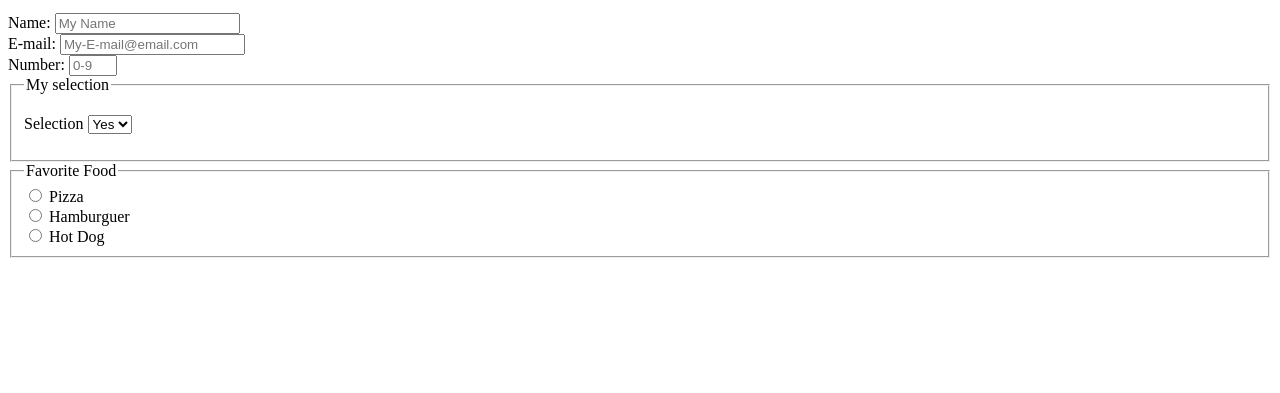
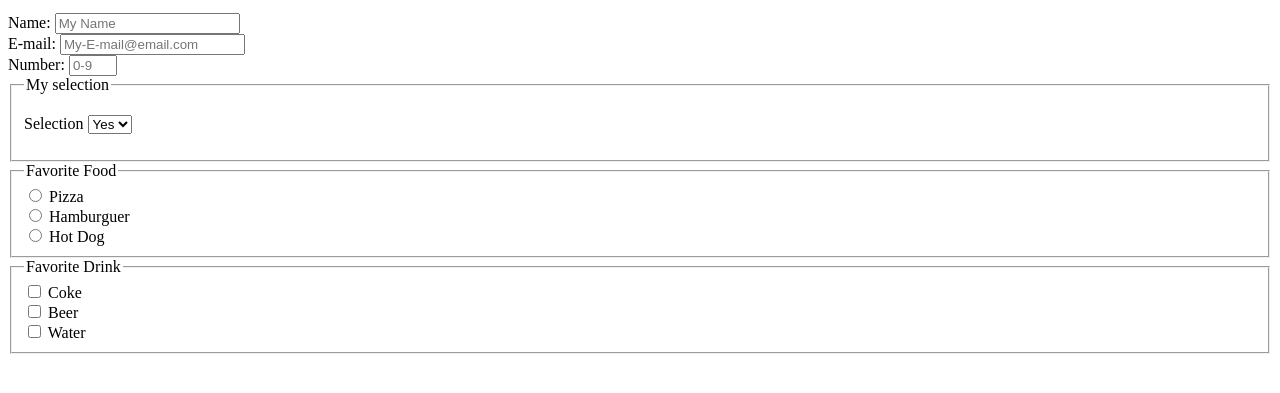
Before and after one commit to zkr024/Exersice, a plain HTML site: page fcc-test-suite-template-master/index.html in a window 1280 px wide. Shown: the part 101-494 px from the top of the page. Drawn offline with Linux system fonts and the light colour scheme.

Commit message:
working in the 3rd seccion

```diff
--- a/fcc-test-suite-template-master/index.html
+++ b/fcc-test-suite-template-master/index.html
@@ -35,6 +35,13 @@
       <input type = "radio" name = "food" id = "hot-dog" value="hot-dog">                   <label for="hot-dog">Hot Dog</label><br/>
     </fieldset>
 
+    <fieldset>
+      <legend>Favorite Drink</legend>
+      <input type = "checkbox" name = "drink" id = "coke" value="coke">                   <label for="coke">Coke</label><br/>
+      <input type = "checkbox" name = "food" id = "beer" value="beer">                   <label for="beer">Beer</label><br/>
+      <input type = "checkbox" name = "food" id = "water" value="water">                   <label for="water">Water</label><br/>
+    </fieldset>
+
     </form>
 
 
```
